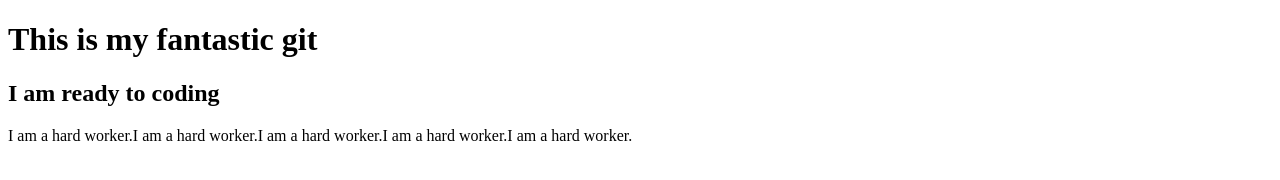
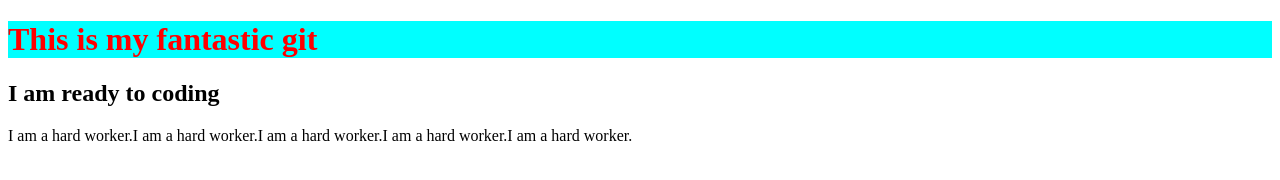
Before and after one commit to hasan-3/my-old-repo, a plain HTML site: page index.html in a window 1280 px wide. Drawn offline with Linux system fonts and the light colour scheme.

Commit message:
old repo changed

```diff
--- a/index.html
+++ b/index.html
@@ -5,6 +5,7 @@
     <meta http-equiv="X-UA-Compatible" content="IE=edge">
     <meta name="viewport" content="width=device-width, initial-scale=1.0">
     <title>Old repo</title>
+    <link rel="stylesheet" href="style.css">
 </head>
 <body>
    <h1>This is my fantastic git</h1>
--- /dev/null
+++ b/style.css
@@ -0,0 +1,5 @@
+h1{
+    color: red;
+    font-weight: 900;
+    background-color: aqua;
+}
```
